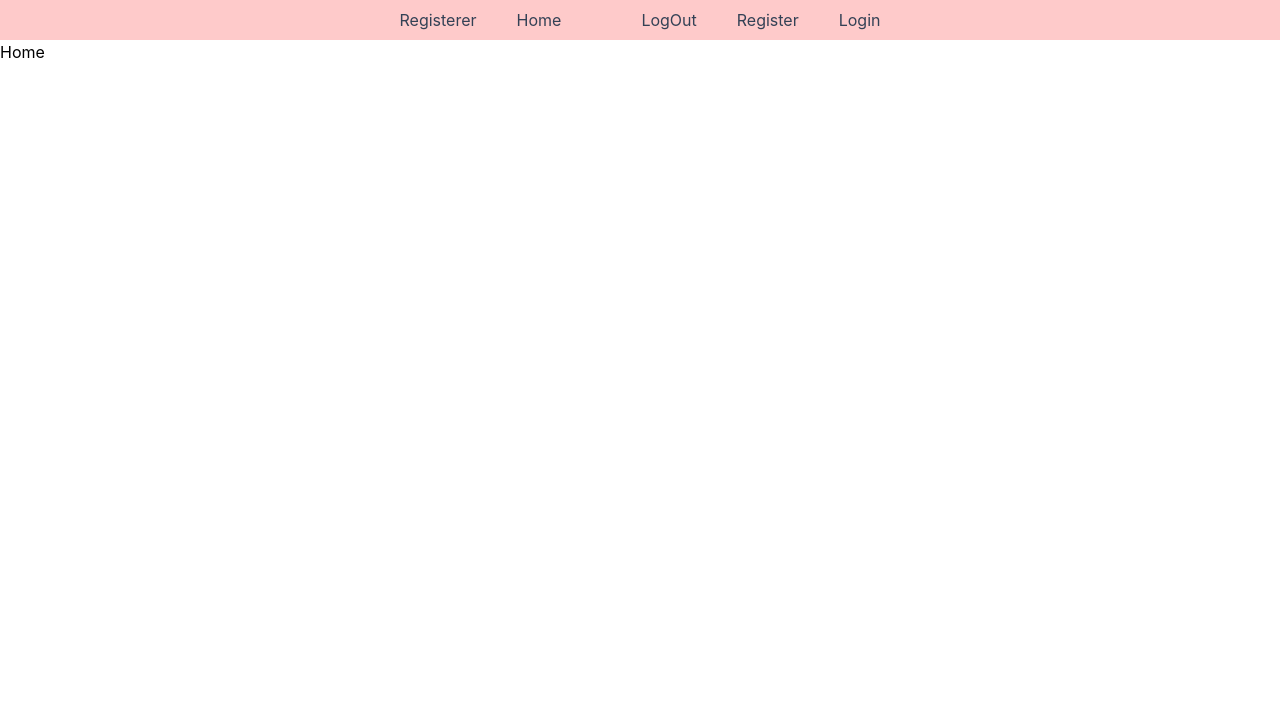
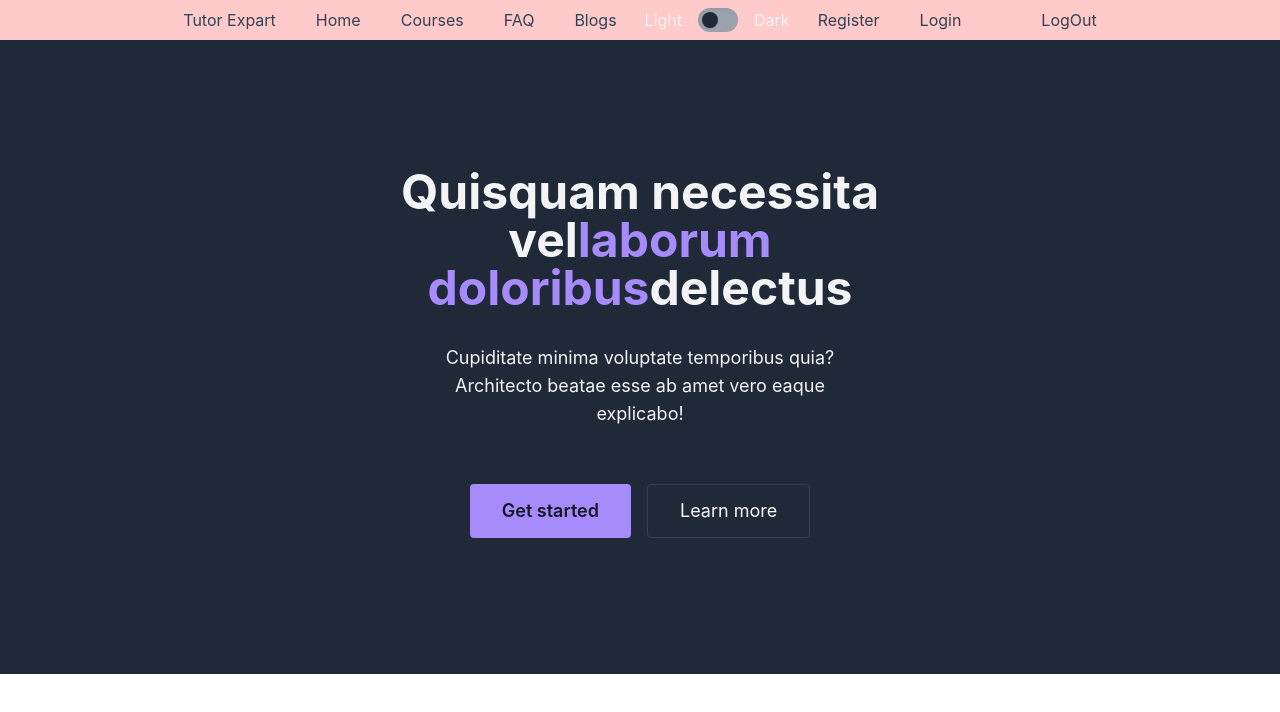
Before and after one commit to muhib95/learning-platform-client, a React (Create React App) app: page / in a window 1280 px wide. Shown: the top 712 px of the page. Built offline with nearby package versions, Linux system fonts and the light colour scheme.

Commit message:
login register all input setup

```diff
--- a/public/index.html
+++ b/public/index.html
@@ -24,7 +24,7 @@
       work correctly both with client-side routing and a non-root public URL.
       Learn how to configure a non-root public URL by running `npm run build`.
     -->
-    <title>React App</title>
+    <title>Tutor Expart</title>
   </head>
   <body>
     <noscript>You need to enable JavaScript to run this app.</noscript>
--- a/src/components/Header/Header.js
+++ b/src/components/Header/Header.js
@@ -4,16 +4,28 @@ const Header = () => {
   return (
     <div className='bg-red-200'>
       <nav className="flex justify-center space-x-4">
-  <Link to="/" className="font-bo px-3 py-2 text-slate-700 rounded-lg hover:bg-slate-100 hover:text-slate-900">Registerer</Link>
+  <Link to="/" className="font-bo px-3 py-2 text-slate-700 rounded-lg hover:bg-slate-100 hover:text-slate-900">Tutor Expart</Link>
   <Link to="/" className="font-bo px-3 py-2 text-slate-700 rounded-lg hover:bg-slate-100 hover:text-slate-900">Home</Link>
-
+  <Link to="/courses" className="font-bo px-3 py-2 text-slate-700 rounded-lg hover:bg-slate-100 hover:text-slate-900">Courses</Link>
+  <Link to="/faq" className="font-bo px-3 py-2 text-slate-700 rounded-lg hover:bg-slate-100 hover:text-slate-900">FAQ</Link>
+  <Link to="/blogs" className="font-bo px-3 py-2 text-slate-700 rounded-lg hover:bg-slate-100 hover:text-slate-900">Blogs</Link>
+  <label htmlFor="Toggle1" className="inline-flex items-center space-x-4 cursor-pointer text-gray-100">
+	<span>Light</span>
+	<span className="relative">
+		<input id="Toggle1" type="checkbox" className="hidden peer" />
+		<div className="w-10 h-6 rounded-full shadow-inner bg-gray-400 peer-checked:bg-violet-400"></div>
+		<div className="absolute inset-y-0 left-0 w-4 h-4 m-1 rounded-full shadow peer-checked:right-0 peer-checked:left-auto bg-gray-800"></div>
+	</span>
+	<span>Dark</span>
+</label>
+  <Link to="/register" className="font-bo px-3 py-2 text-slate-700 rounded-lg hover:bg-slate-100 hover:text-slate-900">Register</Link>
+  <Link to="/login" className="font-bo px-3 py-2 text-slate-700 rounded-lg hover:bg-slate-100 hover:text-slate-900">Login</Link>
 
 
       <Link className="font-bo px-3 py-2 text-slate-700 rounded-lg hover:bg-slate-100 hover:text-slate-900"></Link>
   <Link className="font-bo px-3 py-2 text-slate-700 rounded-lg hover:bg-slate-100 hover:text-slate-900"><button>LogOut</button></Link>
 
-     <Link to="/register" className="font-bo px-3 py-2 text-slate-700 rounded-lg hover:bg-slate-100 hover:text-slate-900">Register</Link>
-  <Link to="/login" className="font-bo px-3 py-2 text-slate-700 rounded-lg hover:bg-slate-100 hover:text-slate-900">Login</Link>
+
 
 
 </nav>
--- a/src/components/Pages/Home.js
+++ b/src/components/Pages/Home.js
@@ -3,7 +3,18 @@ import React from 'react';
 const Home = () => {
   return (
     <div>
-      Home
+<section className="bg-gray-800 text-gray-100">
+	<div className="container mx-auto flex flex-col items-center px-4 py-16 text-center md:py-32 md:px-10 lg:px-32 xl:max-w-3xl">
+		<h1 className="text-4xl font-bold leading-none sm:text-5xl">Quisquam necessita vel
+			<span className="text-violet-400">laborum doloribus</span>delectus
+		</h1>
+		<p className="px-8 mt-8 mb-12 text-lg">Cupiditate minima voluptate temporibus quia? Architecto beatae esse ab amet vero eaque explicabo!</p>
+		<div className="flex flex-wrap justify-center">
+			<button className="px-8 py-3 m-2 text-lg font-semibold rounded bg-violet-400 text-gray-900">Get started</button>
+			<button className="px-8 py-3 m-2 text-lg border rounded text-gray-50 border-gray-700">Learn more</button>
+		</div>
+	</div>
+</section>
     </div>
   );
 };
--- a/src/components/Pages/Login.js
+++ b/src/components/Pages/Login.js
@@ -30,11 +30,7 @@ const Login = () => {
 				<path d="M16.318 13.714v5.484h9.078c-0.37 2.354-2.745 6.901-9.078 6.901-5.458 0-9.917-4.521-9.917-10.099s4.458-10.099 9.917-10.099c3.109 0 5.193 1.318 6.38 2.464l4.339-4.182c-2.786-2.599-6.396-4.182-10.719-4.182-8.844 0-16 7.151-16 16s7.156 16 16 16c9.234 0 15.365-6.49 15.365-15.635 0-1.052-0.115-1.854-0.255-2.651z"></path>
 			</svg>
 		</button>
-		<button aria-label="Log in with Twitter" className="p-3 rounded-sm">
-			<svg xmlns="http://www.w3.org/2000/svg" viewBox="0 0 32 32" className="w-5 h-5 fill-current">
-				<path d="M31.937 6.093c-1.177 0.516-2.437 0.871-3.765 1.032 1.355-0.813 2.391-2.099 2.885-3.631-1.271 0.74-2.677 1.276-4.172 1.579-1.192-1.276-2.896-2.079-4.787-2.079-3.625 0-6.563 2.937-6.563 6.557 0 0.521 0.063 1.021 0.172 1.495-5.453-0.255-10.287-2.875-13.52-6.833-0.568 0.964-0.891 2.084-0.891 3.303 0 2.281 1.161 4.281 2.916 5.457-1.073-0.031-2.083-0.328-2.968-0.817v0.079c0 3.181 2.26 5.833 5.26 6.437-0.547 0.145-1.131 0.229-1.724 0.229-0.421 0-0.823-0.041-1.224-0.115 0.844 2.604 3.26 4.5 6.14 4.557-2.239 1.755-5.077 2.801-8.135 2.801-0.521 0-1.041-0.025-1.563-0.088 2.917 1.86 6.36 2.948 10.079 2.948 12.067 0 18.661-9.995 18.661-18.651 0-0.276 0-0.557-0.021-0.839 1.287-0.917 2.401-2.079 3.281-3.396z"></path>
-			</svg>
-		</button>
+
 		<button aria-label="Log in with GitHub" className="p-3 rounded-sm">
 			<svg xmlns="http://www.w3.org/2000/svg" viewBox="0 0 32 32" className="w-5 h-5 fill-current">
 				<path d="M16 0.396c-8.839 0-16 7.167-16 16 0 7.073 4.584 13.068 10.937 15.183 0.803 0.151 1.093-0.344 1.093-0.772 0-0.38-0.009-1.385-0.015-2.719-4.453 0.964-5.391-2.151-5.391-2.151-0.729-1.844-1.781-2.339-1.781-2.339-1.448-0.989 0.115-0.968 0.115-0.968 1.604 0.109 2.448 1.645 2.448 1.645 1.427 2.448 3.744 1.74 4.661 1.328 0.14-1.031 0.557-1.74 1.011-2.135-3.552-0.401-7.287-1.776-7.287-7.907 0-1.751 0.62-3.177 1.645-4.297-0.177-0.401-0.719-2.031 0.141-4.235 0 0 1.339-0.427 4.4 1.641 1.281-0.355 2.641-0.532 4-0.541 1.36 0.009 2.719 0.187 4 0.541 3.043-2.068 4.381-1.641 4.381-1.641 0.859 2.204 0.317 3.833 0.161 4.235 1.015 1.12 1.635 2.547 1.635 4.297 0 6.145-3.74 7.5-7.296 7.891 0.556 0.479 1.077 1.464 1.077 2.959 0 2.14-0.020 3.864-0.020 4.385 0 0.416 0.28 0.916 1.104 0.755 6.4-2.093 10.979-8.093 10.979-15.156 0-8.833-7.161-16-16-16z"></path>
--- a/src/components/Pages/Register.js
+++ b/src/components/Pages/Register.js
@@ -7,16 +7,20 @@ const Register = () => {
 	<h1 className="text-2xl font-bold text-center">Register</h1>
 	<form noValidate="" action="" className="space-y-6 ng-untouched ng-pristine ng-valid">
 		   <div className="space-y-1 text-sm">
-			<label htmlFor="username" className="block text-gray-400">name</label>
-			<input type="text" name="email" id="name" placeholder="name" className="w-full px-4 py-3 rounded-md border-gray-700 bg-gray-900 text-gray-100 focus:border-violet-400" />
+			<label htmlFor="username" className="block text-gray-400">Full name</label>
+			<input type="text" name="fullname" id="fullname" placeholder="full name" className="w-full px-4 py-3 rounded-md border-gray-700 bg-slate-100 text-gray-100 focus:border-violet-400" />
 		</div>
     <div className="space-y-1 text-sm">
-			<label htmlFor="username" className="block text-gray-400">Email</label>
-			<input type="email" name="email" id="email" placeholder="email" className="w-full px-4 py-3 rounded-md border-gray-700 bg-slate-50 text-gray-100 focus:border-violet-400" />
+			<label htmlFor="photourl" className="block text-gray-400">Photo URL</label>
+			<input type="text" name="photo" id="photo" placeholder="Photo URL" className="w-full px-4 py-3 rounded-md border-gray-700 bg-slate-100 text-gray-100 focus:border-violet-400" />
+		</div>
+    <div className="space-y-1 text-sm">
+			<label htmlFor="useremail" className="block text-gray-400">Email</label>
+			<input type="email" name="email" id="email" placeholder="enter email" className="w-full px-4 py-3 rounded-md border-gray-700 bg-slate-100 text-gray-100 focus:border-violet-400" />
 		</div>
 		<div className="space-y-1 text-sm">
 			<label htmlFor="password" className="block text-gray-400">Password</label>
-			<input type="password" name="password" id="password" placeholder="Password" className="w-full px-4 py-3 rounded-md border-gray-700 bg-gray-900 text-gray-100 focus:border-violet-400" />
+			<input type="password" name="password" id="password" placeholder="Password" className="w-full px-4 py-3 rounded-md border-gray-700 bg-slate-100 text-gray-100 focus:border-violet-400" />
 
 		</div>
 		<button className="block w-full p-3 text-center rounded-sm text-gray-900 bg-violet-400">Register</button>
```
